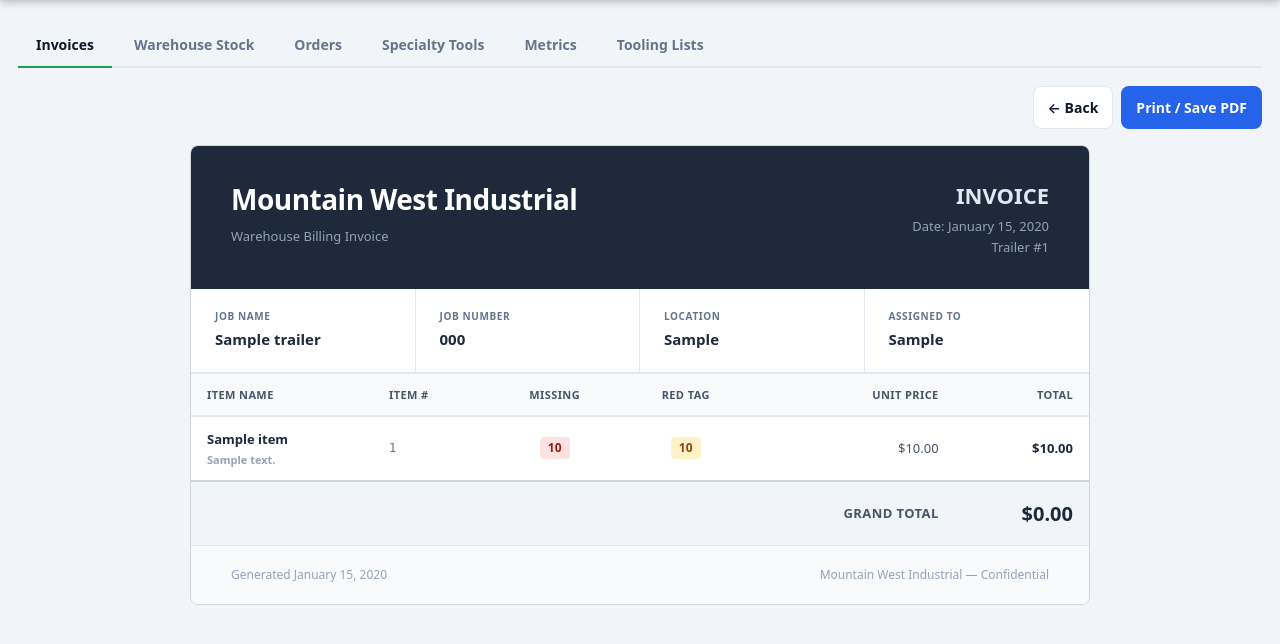
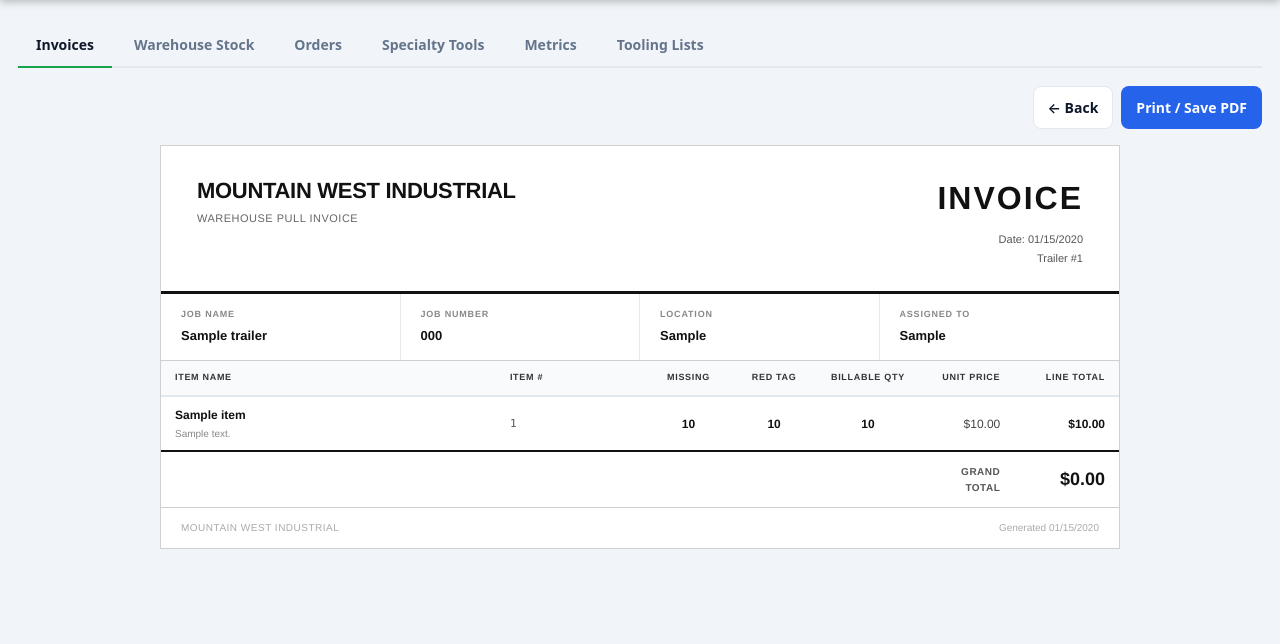
Before and after one commit to ColtonBaum/Inventory-app, a Flask app: template templates/billing_invoice.html in a window 1280 px wide. Shown: the part 54-698 px from the top of the page. Run offline with Flask 3, Linux system fonts and the light colour scheme; tables that the repository leaves empty hold one stand-in row (values such as "Sample post"); the template is opened without the code that fills it: values that come from a table or form of the project are taken from there, most other values are stand-ins (such as "Sample title", 1, 10 or a date in 2020); parts of the project's set-up code (start-up, migrations or seed data) failed here and were passed over.

Commit message:
Sleek monochrome invoice design; add Billable Qty column; fix welding lead quantity to 10
Co-Authored-By: Claude Sonnet 4.6 <noreply@anthropic.com>

```diff
--- a/database.py
+++ b/database.py
@@ -46,6 +46,8 @@ def init_db(app):
             # Remove legacy alias list names from DB; canonical names are Semi Trailer and Utility Trailer
             "DELETE FROM tooling_list_item WHERE list_name = 'Semi'",
             "DELETE FROM tooling_list_item WHERE list_name = 'Tool Trailer'",
+            # Fix welding lead quantity — DB was seeded with wrong value (50), correct is 10
+            "UPDATE tooling_list_item SET quantity = 10 WHERE item_number = 'W WLDNG LD 50FT' AND quantity = 50",
         ]
         with db.engine.connect() as conn:
             for sql in migrations:
--- a/templates/billing_invoice.html
+++ b/templates/billing_invoice.html
@@ -11,118 +11,137 @@
   <a href="{{ url_for('billing.metrics') }}" style="padding:10px 18px;font-weight:600;font-size:14px;border-bottom:2px solid transparent;margin-bottom:-2px;color:var(--muted);text-decoration:none;">Metrics</a>
   <a href="{{ url_for('billing.tooling_lists_index') }}" style="padding:10px 18px;font-weight:600;font-size:14px;border-bottom:2px solid transparent;margin-bottom:-2px;color:var(--muted);text-decoration:none;">Tooling Lists</a>
   <div style="flex:1;"></div>
-
 </div>
 
-<!-- Print action bar -->
 <div class="no-print" style="display:flex;gap:8px;margin-bottom:16px;justify-content:flex-end;">
   <a class="btn ghost small" href="{{ url_for('billing.billing_dashboard') }}">← Back</a>
   <button class="btn primary small" onclick="window.print()">Print / Save PDF</button>
 </div>
 
-<!-- Invoice Document -->
-<div class="invoice-doc" style="max-width:900px;margin:0 auto;background:#fff;border:1px solid #d1d5db;border-radius:8px;overflow:hidden;">
+<style>
+.inv { max-width:960px; margin:0 auto; background:#fff; border:1px solid #d0d0d0; font-family:'Helvetica Neue',Helvetica,Arial,sans-serif; color:#111; }
+.inv-head { padding:28px 36px 24px; border-bottom:3px solid #111; display:flex; justify-content:space-between; align-items:flex-start; }
+.inv-head-left { }
+.inv-company { font-size:22px; font-weight:800; letter-spacing:-.3px; text-transform:uppercase; }
+.inv-sub { font-size:11px; color:#666; margin-top:2px; letter-spacing:.5px; text-transform:uppercase; }
+.inv-head-right { text-align:right; }
+.inv-title { font-size:32px; font-weight:900; letter-spacing:2px; text-transform:uppercase; color:#111; }
+.inv-meta { font-size:11px; color:#555; margin-top:6px; line-height:1.7; }
+.inv-details { display:grid; grid-template-columns:repeat(4,1fr); border-bottom:1px solid #d0d0d0; }
+.inv-detail-cell { padding:14px 20px; border-right:1px solid #e8e8e8; }
+.inv-detail-cell:last-child { border-right:none; }
+.inv-detail-label { font-size:9px; font-weight:700; text-transform:uppercase; letter-spacing:.8px; color:#888; margin-bottom:4px; }
+.inv-detail-value { font-size:13px; font-weight:600; color:#111; }
+.inv table { width:100%; border-collapse:collapse; font-size:12px; }
+.inv thead tr { border-bottom:2px solid #111; }
+.inv thead th { padding:10px 14px; font-size:9px; font-weight:700; text-transform:uppercase; letter-spacing:.7px; color:#333; white-space:nowrap; }
+.inv tbody tr { border-bottom:1px solid #e8e8e8; }
+.inv tbody tr:last-child { border-bottom:none; }
+.inv tbody td { padding:9px 14px; vertical-align:middle; }
+.inv tfoot tr { border-top:2px solid #111; }
+.inv tfoot td { padding:12px 14px; }
+.inv-note { font-size:10px; color:#888; margin-top:1px; }
+@media print {
+  .no-print { display:none !important; }
+  body { background:#fff; margin:0; }
+  .inv { border:none; max-width:100%; }
+  .inv-head { padding:20px 24px 16px; }
+}
+@media (max-width:680px) {
+  .inv-details { grid-template-columns:1fr 1fr; }
+  .inv-head { flex-direction:column; gap:12px; }
+  .inv-head-right { text-align:left; }
+}
+</style>
+
+<div class="inv">
 
   <!-- Header -->
-  <div style="background:#1e293b;color:#fff;padding:32px 40px;display:flex;justify-content:space-between;align-items:flex-start;">
-    <div>
-      <div style="font-size:28px;font-weight:800;letter-spacing:-0.5px;">Mountain West Industrial</div>
-      <div style="font-size:13px;color:#94a3b8;margin-top:4px;">Warehouse Billing Invoice</div>
+  <div class="inv-head">
+    <div class="inv-head-left">
+      <div class="inv-company">Mountain West Industrial</div>
+      <div class="inv-sub">Warehouse Pull Invoice</div>
     </div>
-    <div style="text-align:right;">
-      <div style="font-size:22px;font-weight:700;color:#e2e8f0;">INVOICE</div>
-      <div style="font-size:13px;color:#94a3b8;margin-top:4px;">Date: {{ now().strftime('%B %d, %Y') }}</div>
-      <div style="font-size:13px;color:#94a3b8;">Trailer #{{ trailer.id }}</div>
+    <div class="inv-head-right">
+      <div class="inv-title">Invoice</div>
+      <div class="inv-meta">
+        Date: {{ now().strftime('%m/%d/%Y') }}<br>
+        Trailer #{{ trailer.id }}
+      </div>
     </div>
   </div>
 
-  <!-- Job Details -->
-  <div style="display:grid;grid-template-columns:repeat(auto-fit,minmax(150px,1fr));gap:0;border-bottom:2px solid #e2e8f0;">
-    <div style="padding:20px 24px;border-right:1px solid #e2e8f0;">
-      <div style="font-size:10px;font-weight:700;text-transform:uppercase;letter-spacing:.6px;color:#64748b;">Job Name</div>
-      <div style="font-size:15px;font-weight:700;color:#1e293b;margin-top:4px;">{{ trailer.job_name or '—' }}</div>
+  <!-- Job details -->
+  <div class="inv-details">
+    <div class="inv-detail-cell">
+      <div class="inv-detail-label">Job Name</div>
+      <div class="inv-detail-value">{{ trailer.job_name or '—' }}</div>
     </div>
-    <div style="padding:20px 24px;border-right:1px solid #e2e8f0;">
-      <div style="font-size:10px;font-weight:700;text-transform:uppercase;letter-spacing:.6px;color:#64748b;">Job Number</div>
-      <div style="font-size:15px;font-weight:700;color:#1e293b;margin-top:4px;">{{ trailer.job_number or '—' }}</div>
+    <div class="inv-detail-cell">
+      <div class="inv-detail-label">Job Number</div>
+      <div class="inv-detail-value">{{ trailer.job_number or '—' }}</div>
     </div>
-    <div style="padding:20px 24px;border-right:1px solid #e2e8f0;">
-      <div style="font-size:10px;font-weight:700;text-transform:uppercase;letter-spacing:.6px;color:#64748b;">Location</div>
-      <div style="font-size:15px;font-weight:700;color:#1e293b;margin-top:4px;">{{ trailer.location or '—' }}</div>
+    <div class="inv-detail-cell">
+      <div class="inv-detail-label">Location</div>
+      <div class="inv-detail-value">{{ trailer.location or '—' }}</div>
     </div>
-    <div style="padding:20px 24px;">
-      <div style="font-size:10px;font-weight:700;text-transform:uppercase;letter-spacing:.6px;color:#64748b;">Assigned To</div>
-      <div style="font-size:15px;font-weight:700;color:#1e293b;margin-top:4px;">{{ trailer.assigned_user or '—' }}</div>
+    <div class="inv-detail-cell">
+      <div class="inv-detail-label">Assigned To</div>
+      <div class="inv-detail-value">{{ trailer.assigned_user or '—' }}</div>
     </div>
   </div>
 
-  <!-- Line Items Table -->
-  <div style="padding:0;">
-    <table style="width:100%;border-collapse:collapse;font-size:13px;">
+  <!-- Line items -->
+  <table>
     <thead>
-        <tr style="background:#f1f5f9;border-bottom:2px solid #cbd5e1;">
-          <th style="text-align:left;padding:12px 16px;font-weight:700;font-size:11px;text-transform:uppercase;letter-spacing:.4px;color:#475569;">Item Name</th>
-          <th style="text-align:left;padding:12px 16px;font-weight:700;font-size:11px;text-transform:uppercase;letter-spacing:.4px;color:#475569;">Item #</th>
-          <th style="text-align:center;padding:12px 16px;font-weight:700;font-size:11px;text-transform:uppercase;letter-spacing:.4px;color:#475569;">Missing</th>
-          <th style="text-align:center;padding:12px 16px;font-weight:700;font-size:11px;text-transform:uppercase;letter-spacing:.4px;color:#475569;">Red Tag</th>
-          <th style="text-align:right;padding:12px 16px;font-weight:700;font-size:11px;text-transform:uppercase;letter-spacing:.4px;color:#475569;">Unit Price</th>
-          <th style="text-align:right;padding:12px 16px;font-weight:700;font-size:11px;text-transform:uppercase;letter-spacing:.4px;color:#475569;">Total</th>
+      <tr>
+        <th style="text-align:left; width:36%;">Item Name</th>
+        <th style="text-align:left; width:16%;">Item #</th>
+        <th style="text-align:center; width:9%;">Missing</th>
+        <th style="text-align:center; width:9%;">Red Tag</th>
+        <th style="text-align:center; width:9%;">Billable Qty</th>
+        <th style="text-align:right; width:10%;">Unit Price</th>
+        <th style="text-align:right; width:11%;">Line Total</th>
       </tr>
     </thead>
     <tbody>
       {% for item in line_items %}
-        <tr style="border-bottom:1px solid #e2e8f0;{% if loop.index is odd %}background:#fff;{% else %}background:#f8fafc;{% endif %}">
-          <td style="padding:12px 16px;font-weight:600;color:#1e293b;">
-            {{ item.item_name }}
-            {% if item.note %}<div style="font-size:11px;color:#94a3b8;margin-top:2px;">{{ item.note }}</div>{% endif %}
+      <tr>
+        <td>
+          <span style="font-weight:600;">{{ item.item_name }}</span>
+          {% if item.note %}<div class="inv-note">{{ item.note }}</div>{% endif %}
         </td>
-          <td style="padding:12px 16px;color:#64748b;font-family:monospace;font-size:12px;">{{ item.item_number }}</td>
-          <td style="padding:12px 16px;text-align:center;">
-            {% if item.missing_qty %}
-              <span style="display:inline-block;background:#fee2e2;color:#991b1b;border-radius:4px;padding:2px 8px;font-weight:700;font-size:12px;">{{ item.missing_qty }}</span>
-            {% else %}—{% endif %}
-          </td>
-          <td style="padding:12px 16px;text-align:center;">
-            {% if item.redtag_qty %}
-              <span style="display:inline-block;background:#fef3c7;color:#92400e;border-radius:4px;padding:2px 8px;font-weight:700;font-size:12px;">{{ item.redtag_qty }}</span>
-            {% else %}—{% endif %}
-          </td>
-          <td style="padding:12px 16px;text-align:right;color:#475569;">${{ '%.2f' | format(item.unit_price) }}</td>
-          <td style="padding:12px 16px;text-align:right;font-weight:700;color:#1e293b;">${{ '%.2f' | format(item.line_total) }}</td>
+        <td style="font-family:monospace;font-size:11px;color:#555;">{{ item.item_number }}</td>
+        <td style="text-align:center;font-weight:600;">{{ item.missing_qty if item.missing_qty else '—' }}</td>
+        <td style="text-align:center;font-weight:600;">{{ item.redtag_qty if item.redtag_qty else '—' }}</td>
+        <td style="text-align:center;font-weight:700;">{{ item.billable_qty }}</td>
+        <td style="text-align:right;color:#444;">${{ '%.2f' | format(item.unit_price) }}</td>
+        <td style="text-align:right;font-weight:700;">${{ '%.2f' | format(item.line_total) }}</td>
       </tr>
       {% else %}
       <tr>
-          <td colspan="6" style="text-align:center;padding:48px;color:#94a3b8;font-size:14px;">
-            No billable items — all items were marked Complete.
+        <td colspan="7" style="text-align:center;padding:40px;color:#aaa;font-size:13px;">
+          No billable items — all items marked Complete.
         </td>
       </tr>
       {% endfor %}
     </tbody>
     {% if line_items %}
     <tfoot>
-        <tr style="border-top:2px solid #cbd5e1;background:#f1f5f9;">
-          <td colspan="4" style="padding:16px;"></td>
-          <td style="padding:16px;text-align:right;font-weight:700;font-size:13px;color:#475569;text-transform:uppercase;letter-spacing:.4px;">Grand Total</td>
-          <td style="padding:16px;text-align:right;font-weight:800;font-size:20px;color:#1e293b;">${{ '%.2f' | format(total) }}</td>
+      <tr>
+        <td colspan="5"></td>
+        <td style="text-align:right;font-size:10px;font-weight:700;text-transform:uppercase;letter-spacing:.5px;color:#555;">Grand Total</td>
+        <td style="text-align:right;font-size:18px;font-weight:900;">${{ '%.2f' | format(total) }}</td>
       </tr>
     </tfoot>
     {% endif %}
   </table>
-  </div>
 
-  <!-- Footer -->
-  <div style="padding:20px 40px;border-top:1px solid #e2e8f0;background:#f8fafc;display:flex;justify-content:space-between;align-items:center;">
-    <div style="font-size:12px;color:#94a3b8;">Generated {{ now().strftime('%B %d, %Y') }}</div>
-    <div style="font-size:12px;color:#94a3b8;">Mountain West Industrial — Confidential</div>
+  <!-- Footer rule -->
+  <div style="border-top:1px solid #d0d0d0;padding:12px 20px;display:flex;justify-content:space-between;">
+    <span style="font-size:10px;color:#aaa;text-transform:uppercase;letter-spacing:.5px;">Mountain West Industrial</span>
+    <span style="font-size:10px;color:#aaa;">Generated {{ now().strftime('%m/%d/%Y') }}</span>
   </div>
 
 </div>
-
-<style>
-@media print {
-  .no-print { display: none !important; }
-  body { background: #fff; }
-  .invoice-doc { border: none; max-width: 100%; }
-}
-</style>
 {% endblock %}
```
Lines whose indentation alone changed are shown as unchanged.
